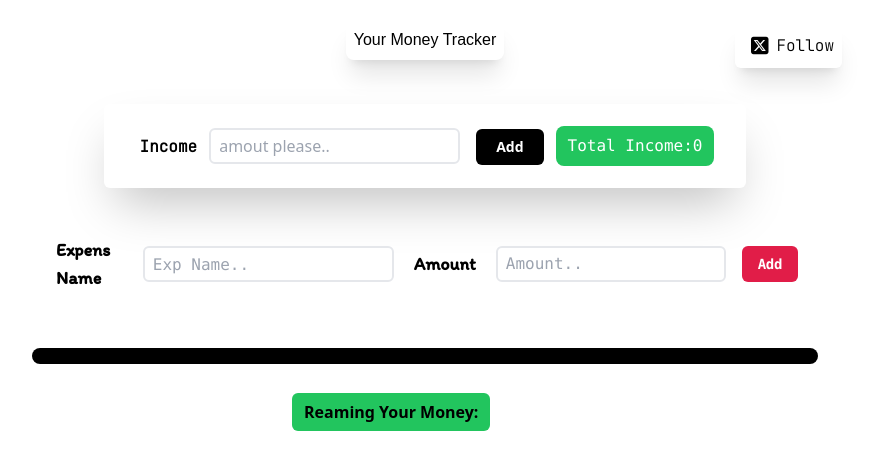
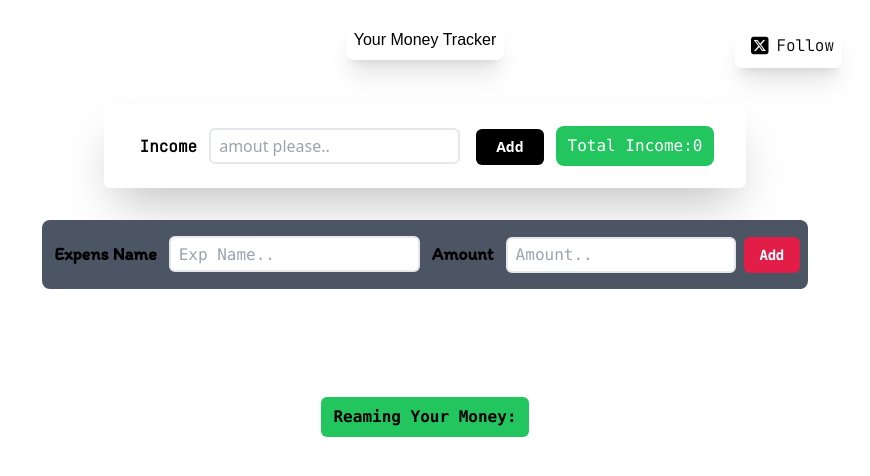
Before and after one commit to ujjwal2061/Your-Money, a React (Vite) app in the folder Exp/: page / in a window 1280 px wide. Shown: the top 476 px of the page, without its empty margins (215-1085 px from the left). Built offline with nearby package versions, Linux system fonts and the light colour scheme; a web font is replaced by a local one.

Commit message:
Nedd to fix Some logic

```diff
--- a/Exp/src/Component/Content.jsx
+++ b/Exp/src/Component/Content.jsx
@@ -26,8 +26,12 @@ export default function Content() {
     if (spanRef.current) {
       spanRef.current.style.backgroundColor = "red";
       spanRef.current.style.color="white";
+      spanRef.current.style.hover="lightred";
     }
      const Newtotal=total-parseFloat(amount)
+     console.log(Newtotal);
+
+    //  const NewValue=Newtotal-parseFloat(amount)
      //-> this part show the all expense list in the array fromat where there is allover and newExpenseve
     setAllover([...allOver,newExpensev])
     setNewTotalValue(Newtotal)
@@ -37,8 +41,8 @@ export default function Content() {
   }
   return (
     <>
-    <div className='p-4 relative '>
-      <div className='flex flex-row justify-center  gap-2 p-2  rounded-lg'>
+   <div className='p-4'>
+      <div className='flex flex-row justify-center  gap-2 p-2  rounded-lg '>
         <div className='flex flex-col  shadow-2xl gap-3 items-center justify-center text-black  px-8 py-4 rounded-md md:flex-row sm:flex-col'>
         <form onSubmit={handlebtn} >
           <label className='p-1  font-semibold font-jetbrains'>Income</label>
@@ -50,29 +54,29 @@ export default function Content() {
       </div>
 
       <div className='p-3 m-2'>
-        <div className='p-1 flex flex-row justify-center rounded-lg gap-2 '>
-          <form onSubmit={handleraddbtn} className='p-3 flex  flex-row items-center justify-center gap-2  focus:bg-green-300 rounded-lg text-black'>
+        <div className='flex flex-row justify-center  gap-2 p-1 rounded-lg'>
+        <div className='bg-gray-600 py-2 px-2 flex flex-col justify-center  items-center rounded-lg gap-2 md:flow-row  sm:flex-row '>
+          <form onSubmit={handleraddbtn}>
           <label className='p-1  font-itim font-semibold text-lg'>Expens Name</label>
           <input className='m-2  px-2 py-1 border-2 rounded-md placeholder:font-mono outline-none   focus: focus:border-green-600' type='text' placeholder='Exp Name..' value={name} onChange={(e)=>setName(e.target.value)} />
           <label className=' p-1 font-itim font-semibold text-lg'>Amount</label>
           <input className='m-2  px-2 py-1 border-2 rounded-md placeholder: font-mono outline-none   focus:border-red-600' type='number' placeholder='Amount..' value={amount} onChange={(e)=>setAmount(e.target.value)} />
-          <button  className=" px-4 py-2 bg-rose-600 font-mono tracking-tight  text-white text-sm rounded-md font-semibold hover:shadow-lg hover:bg-rose-400 cursor-pointer  hover:text-gray-600"  type='submit'>Add</button>
+          <button  className=" px-4 py-2 bg-rose-600 font-mono   tracking-tight  text-white text-sm rounded-md font-semibold hover:shadow-lg hover:bg-rose-400 cursor-pointer  hover:text-gray-600"  type='submit'>Add</button>
           </form>
         </div>
       </div>
-      <div className='p-4'>
-      <ul className=' px-3 py-2  text-white bg-black flex flex-col rounded-lg '>
-      {allOver.map((exp, index)=>(
-       <li className='p-2  flex justify-around' key={index}><span className='border-r-4  border-gray-600 border-b-0 border-t-0 border-l-0 w-1/3 px-2'>{exp.name}</span><span className='border-r-4  border-gray-600 border-b-0 border-t-0 border-l-0 w-1/3 px-2'>{exp.amount}</span>
-       </li>
+      <div className='p-4 mt-2'>
+          <ul className=' px-3 py-2  mt-4 text-black flex flex-col rounded-lg '>
+             {allOver.map((exp, index)=>(
+           <li className='p-2  flex justify-around' key={index}><span className='border-r-4  font-mono font-semibold border-gray-600 text-lg border-b-0 border-t-0 border-l-0 w-1/3 px-2'>- {exp.name}</span><span className='border-r-4  font-itim font-semibold border-gray-600 border-b-0 border-t-0 border-l-0 w-1/3 px-2'>Rs:{exp.amount}</span> </li> ))}
+           </ul>
+     </div>
+    </div>
+      <div className='p-3 m-2 flex flex-col items-center justify-center md:flex-row '>
+        <span  ref={spanRef} className='transition ease-in-out delay-150 hover:-translate-y-1  hover:scale-110  hover:bg-green-600 cursor-pointer  font-mono  bg-green-500 font-semibold text-black px-3 py-2 rounded-md'>Reaming Your Money:{NewTotalValue}</span>
+      </div>
+  </div>
 
-      ))}
-    </ul>
-      </div>
-      <div className='p-3 m-2'>
-      <span  ref={spanRef} className='absoulte bottom-0 left-1/3 ml-64 bg-green-500 font-semibold text-black px-3 py-2 rounded-md'>Reaming Your Money:{NewTotalValue}</span>
-      </div>
-      </div>
     </>
   )
 }
```
